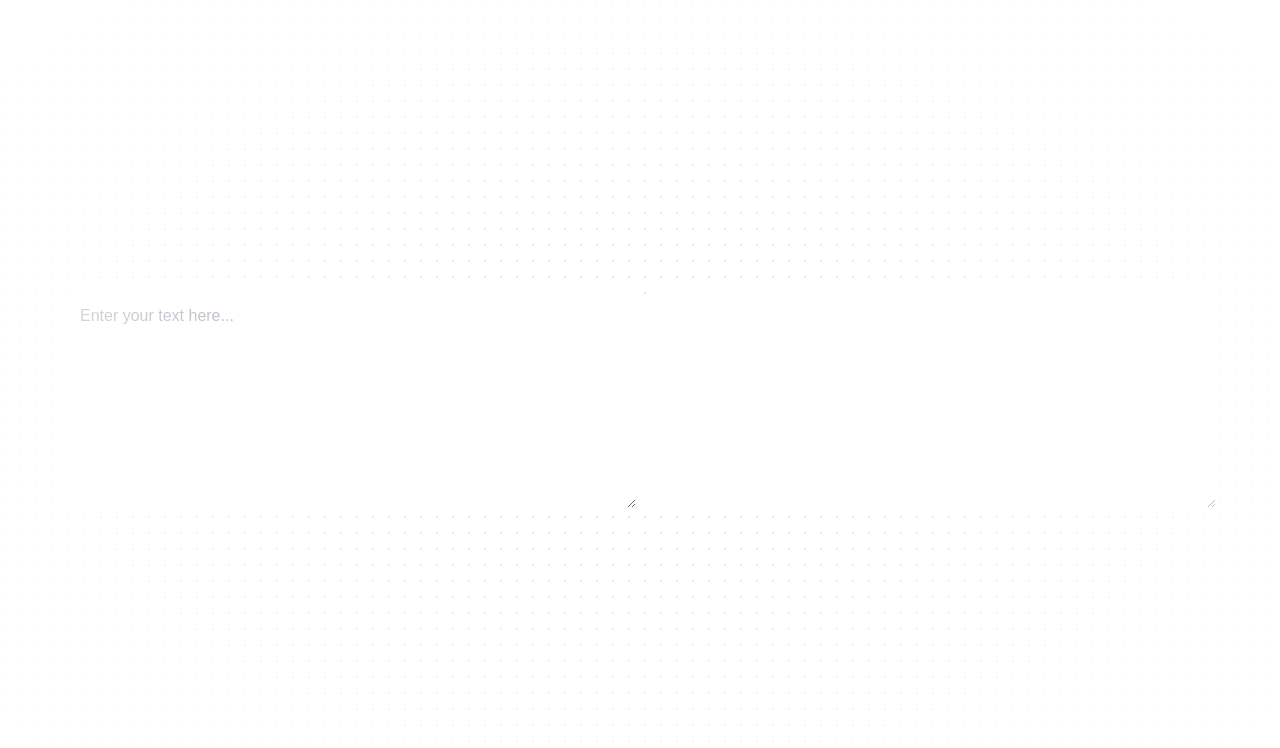
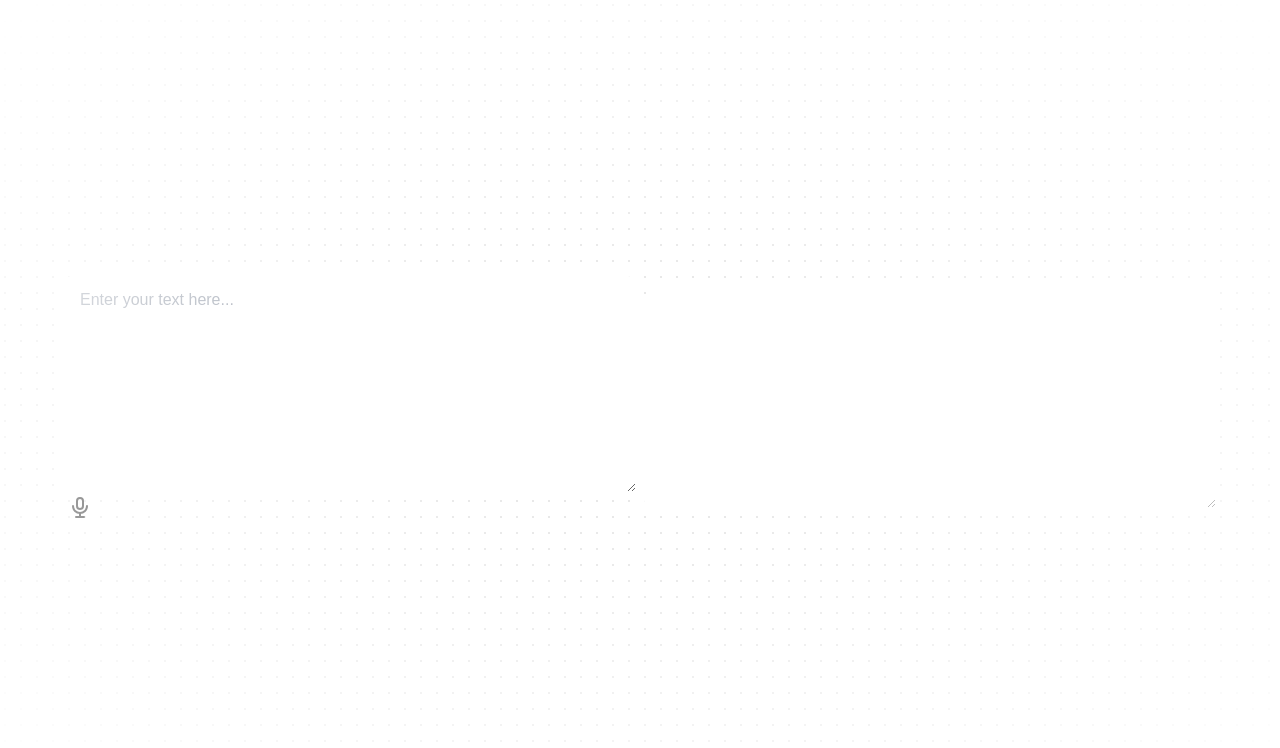
Before and after one commit to j-mahapatra/langbridge-ai, a Next.js app: page /translate in a window 1280 px wide. Shown: the top 748 px of the page. Built offline with nearby package versions, Linux system fonts and the light colour scheme.

Commit message:
feat: speech recognition button

```diff
--- a/package.json
+++ b/package.json
@@ -11,12 +11,17 @@
     "format:all": "npx prettier . --write"
   },
   "dependencies": {
+    "@tabler/icons-react": "^3.17.0",
+    "@types/react-speech-recognition": "^3.9.5",
+    "@types/regenerator-runtime": "^0.13.7",
     "clsx": "^2.1.1",
     "mini-svg-data-uri": "^1.4.4",
     "next": "14.2.11",
     "preline": "^2.4.1",
     "react": "^18",
     "react-dom": "^18",
+    "react-speech-recognition": "^3.10.0",
+    "regenerator-runtime": "^0.14.1",
     "tailwind-merge": "^2.5.2"
   },
   "devDependencies": {
--- a/src/app/layout.tsx
+++ b/src/app/layout.tsx
@@ -1,3 +1,4 @@
+import 'regenerator-runtime/runtime';
 import type { Metadata } from 'next';
 import localFont from 'next/font/local';
 import './globals.css';
--- a/src/components/input-box/InputBox.tsx
+++ b/src/components/input-box/InputBox.tsx
@@ -2,12 +2,13 @@
 
 import React, { useState } from 'react';
 import TextArea from '../ui/TextArea';
+import SpeechRecognitionButton from '@/components/speech-recognition/SpeechRecognition';
 
 export default function InputBox() {
   const [text, setText] = useState<string>('');
 
   return (
-    <div className="flex w-full justify-center items-center">
+    <div className="flex flex-col w-full justify-center items-center">
       <TextArea
         id="input-box"
         value={text}
@@ -15,6 +16,9 @@ export default function InputBox() {
         placeholder="Enter your text here..."
         onChange={(e) => setText(e.target.value)}
       />
+      <div className="flex w-full p-1 space-x-2 justify-start">
+        <SpeechRecognitionButton setInputText={setText} />
+      </div>
     </div>
   );
 }
--- /dev/null
+++ b/src/components/speech-recognition/SpeechRecognition.tsx
@@ -0,0 +1,42 @@
+'use client';
+
+import 'regenerator-runtime/runtime';
+import React, { useEffect } from 'react';
+import SpeechRecognition, {
+  useSpeechRecognition,
+} from 'react-speech-recognition';
+import { Icons } from '@/lib/icons';
+
+interface SpeechRecognitionProps {
+  setInputText: React.Dispatch<React.SetStateAction<string>>;
+}
+
+export default function SpeechRecognitionButton({
+  setInputText,
+}: SpeechRecognitionProps) {
+  const { transcript, listening } = useSpeechRecognition();
+
+  useEffect(() => {
+    if (transcript) {
+      setInputText(transcript);
+    }
+  }, [transcript, setInputText]);
+
+  const handleRecordVoice = () => {
+    if (listening) {
+      SpeechRecognition.stopListening();
+    } else {
+      SpeechRecognition.startListening();
+    }
+  };
+
+  return (
+    <div className="hover:text-primary cursor-pointer">
+      {listening ? (
+        <Icons.stop onClick={() => handleRecordVoice()} size={24} />
+      ) : (
+        <Icons.microphoneOn onClick={() => handleRecordVoice()} size={24} />
+      )}
+    </div>
+  );
+}
--- a/src/components/ui/TextArea.tsx
+++ b/src/components/ui/TextArea.tsx
@@ -26,7 +26,7 @@ export default function TextArea({
       value={value}
       onChange={(e: React.ChangeEvent<HTMLTextAreaElement>) => onChange(e)}
       className={cn(
-        'block py-3 px-4 border-none hover:outline-none w-full rounded-lg dark:bg-neutral-900 text-foreground dark:text-white',
+        'block py-3 px-4 border-none border-transparent w-full rounded-lg dark:bg-neutral-900 text-foreground dark:text-white',
         cssClasses,
       )}
     />
--- /dev/null
+++ b/src/lib/icons.ts
@@ -0,0 +1,16 @@
+import {
+  Icon,
+  IconMicrophone,
+  IconMicrophoneOff,
+  IconPlayerStopFilled,
+  IconProps,
+} from '@tabler/icons-react';
+import { ForwardRefExoticComponent, RefAttributes } from 'react';
+
+export const Icons: {
+  [key: string]: ForwardRefExoticComponent<IconProps & RefAttributes<Icon>>;
+} = {
+  microphoneOn: IconMicrophone,
+  microphoneOff: IconMicrophoneOff,
+  stop: IconPlayerStopFilled,
+};
```
Also changed, not shown: 1 other file (tests, documents, lock files or other folders).
